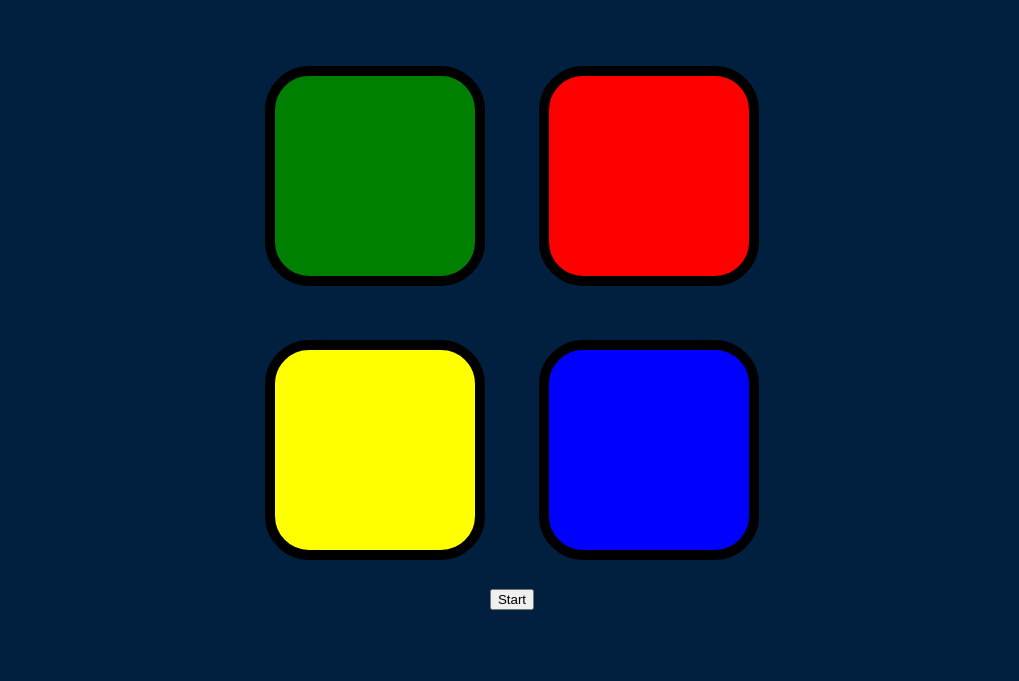
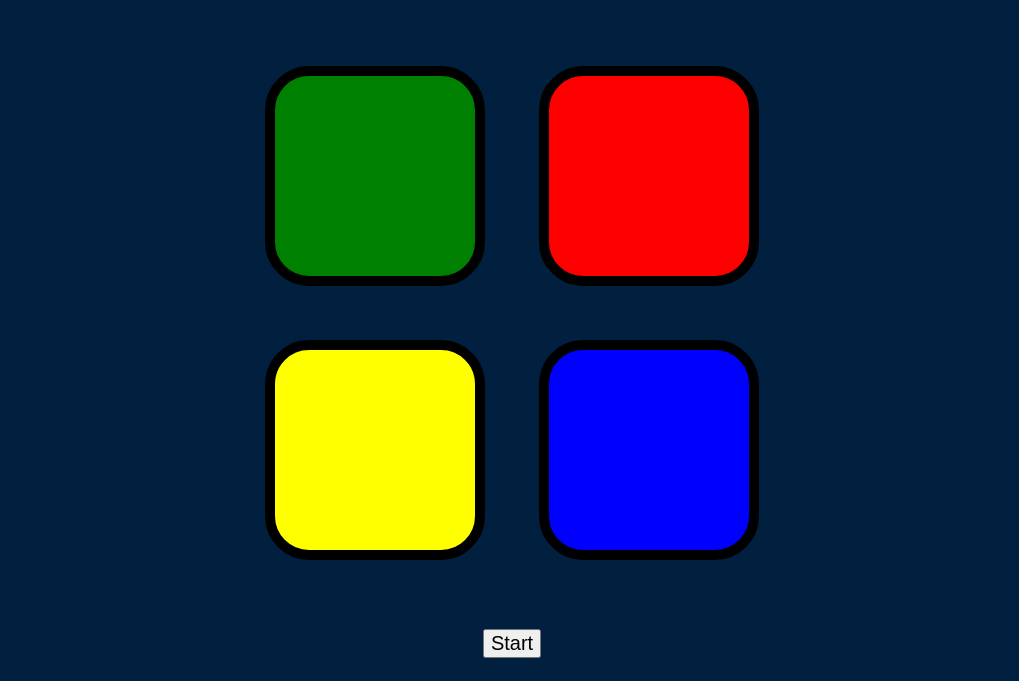
Before and after one commit to Shubham420b/Simon-Game, a plain HTML site: page index.html in a window 1280 px wide. Shown: the part 133-814 px from the top of the page, without its empty margins (128-1147 px from the left). Drawn offline with nearby package versions, Linux system fonts and the light colour scheme.

Commit message:
Update styles.css

```diff
--- a/styles.css
+++ b/styles.css
@@ -51,3 +51,8 @@ body {
   box-shadow: 0 0 20px white;
   background-color: grey;
 }
+
+.start{
+  font-size: 20px;
+  margin: 40px auto 15px;
+}
```
